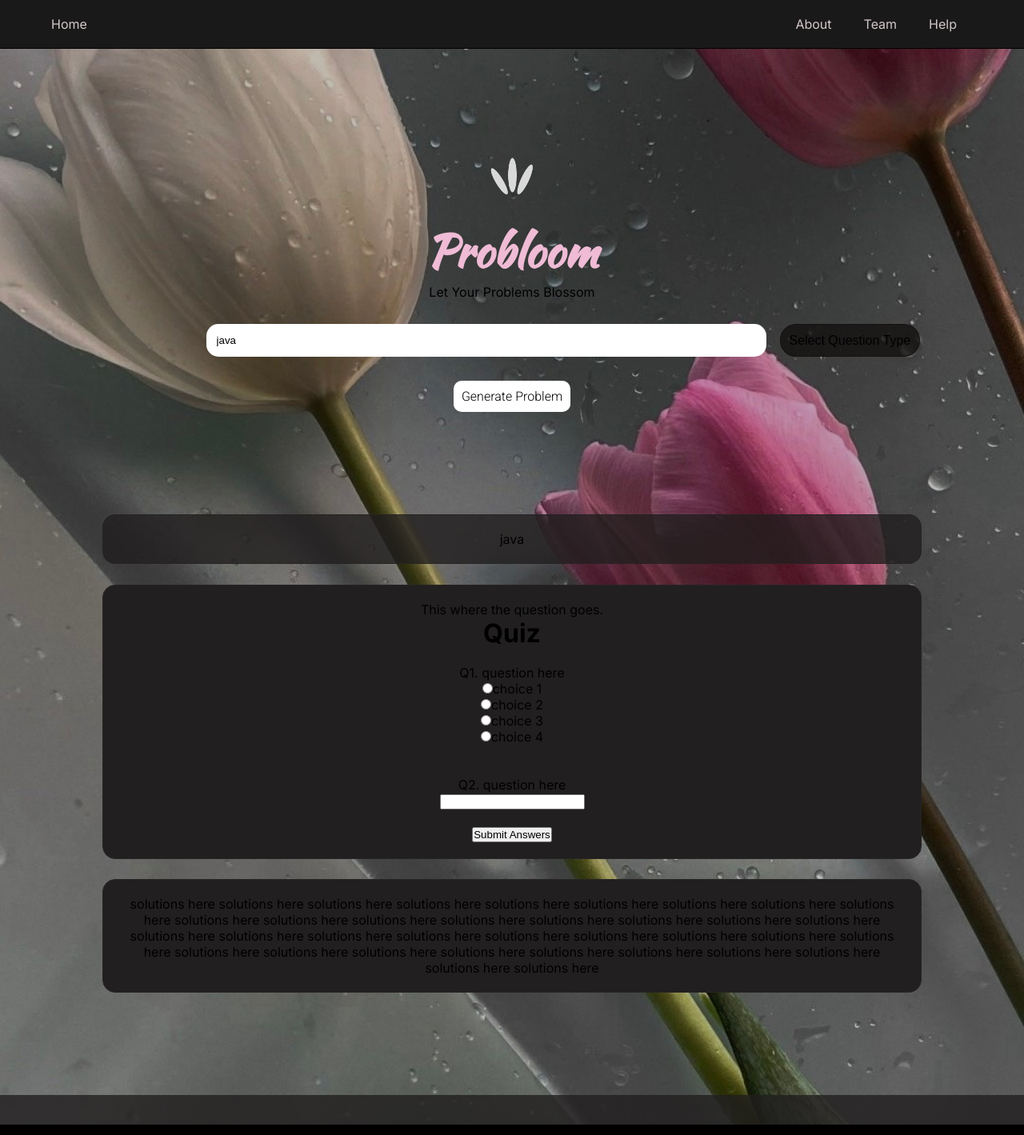
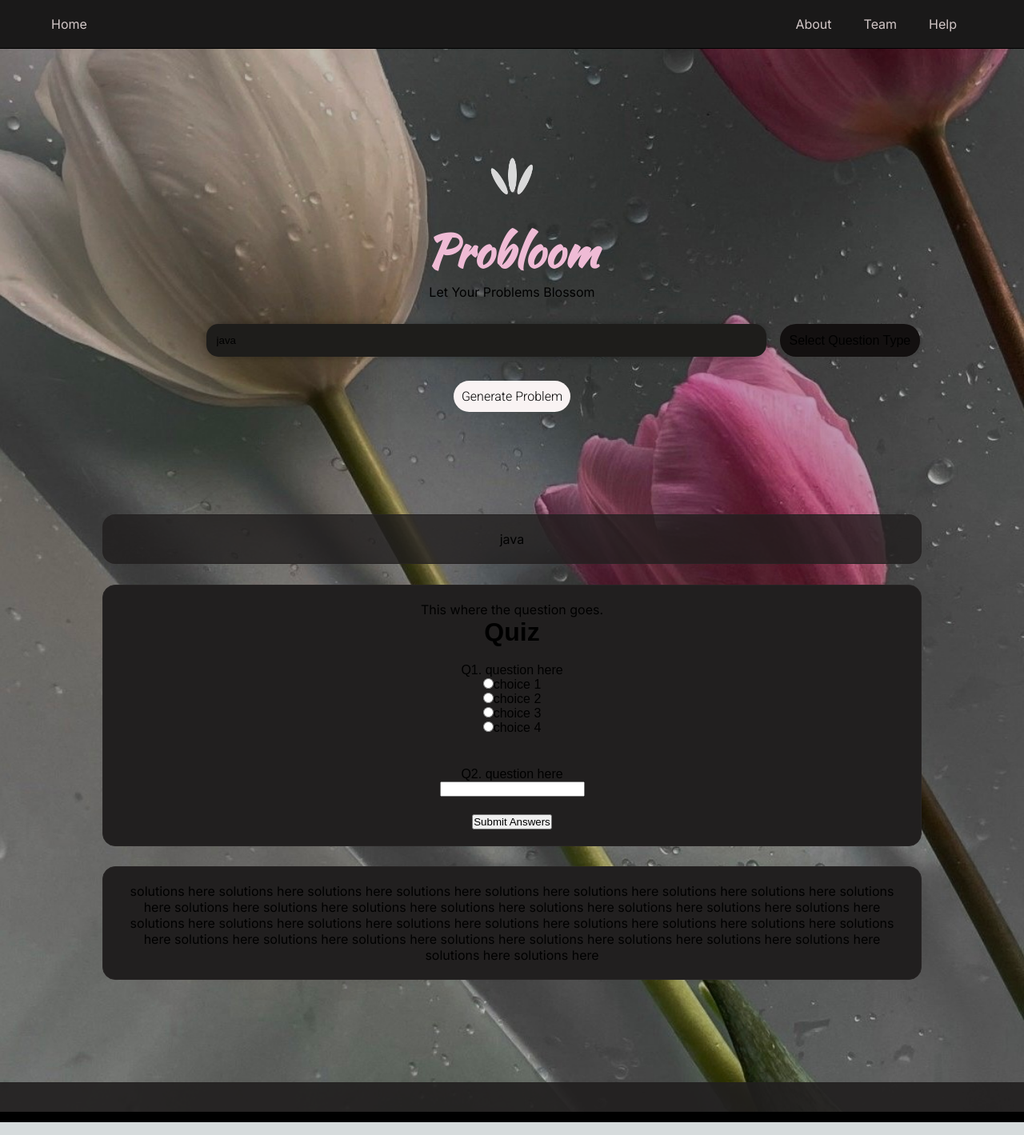
Before and after one commit to Awesomedonut/Practice-Problem-Generator, a Next.js app in the folder probloom/: page / in a window 1280 px wide. Shown: the whole page at 80% size. Built offline with nearby package versions, Linux system fonts and the light colour scheme.

Commit message:
changed color of input box

```diff
--- a/probloom/src/app/components/Quiz/styles.module.css
+++ b/probloom/src/app/components/Quiz/styles.module.css
@@ -4,11 +4,13 @@
     background-color: rgba(33, 31, 31, 0.885);
     display: flex; /* Use flexbox to vertically list each question section */
     flex-direction: column; /* Set the flex direction to column */
+    font-family:Arial, Helvetica, sans-serif;
   }
 
  .questionSection {
     padding: 10px; /* Add padding to the question section */
     margin: 10px; /* Add margin to the question section */
+
   }
    /*
   .question {
--- a/probloom/src/app/page.module.css
+++ b/probloom/src/app/page.module.css
@@ -33,7 +33,6 @@
   display: flex;
   justify-content: center;
   margin: 30px 10% 30px 20%;
-
 }
 
 .inputDiv > input {
@@ -43,7 +42,8 @@
   border: none;
   padding: 13px;
   border-radius: 15px;
-
+  background-color: #1e1d1b;
+  box-shadow: 0px 0px 10px rgba(0, 0, 0, 0.3);
 }
 
 .buttonsDiv {
@@ -54,10 +54,11 @@
 
 .buttonsDiv > button {
   padding: 10px;
+  border-radius: 20px;
   border: none;
   color: rgb(0, 0, 0);
-  background-color: white;
-  border-radius: 10px;
+  background-color: rgb(249, 243, 243);
+  border-radius: 20px;
   font-family: 'Roboto', sans-serif;
   font-size: medium;
   font-weight: 300;
@@ -75,7 +76,6 @@
   border: none;
   color: rgb(0, 0, 0);
   background-color: white;
-  border-radius: 10px;
   font-family: 'Roboto', sans-serif;
   font-size: medium;
   font-weight: 300;
@@ -111,7 +111,7 @@
 
 .dropdown {
   appearance: none;
-  background-color: rgba(19, 16, 16, 0.795);
+  background-color: rgba(19, 16, 16);
   border: 1px solid rgba(19, 16, 16, 0.795);
   padding: 3px 10px;
   font-size: 16px;
@@ -170,7 +170,7 @@
 }
 
 .bottomContainer {
-  background-color: rgba(33, 31, 31, 0.8);
+  background-color: rgba(33, 31, 31, 0.9);
   border-bottom: 10pt solid rgb(0, 0, 0);
   display: flex;
   justify-content: space-between;
```
